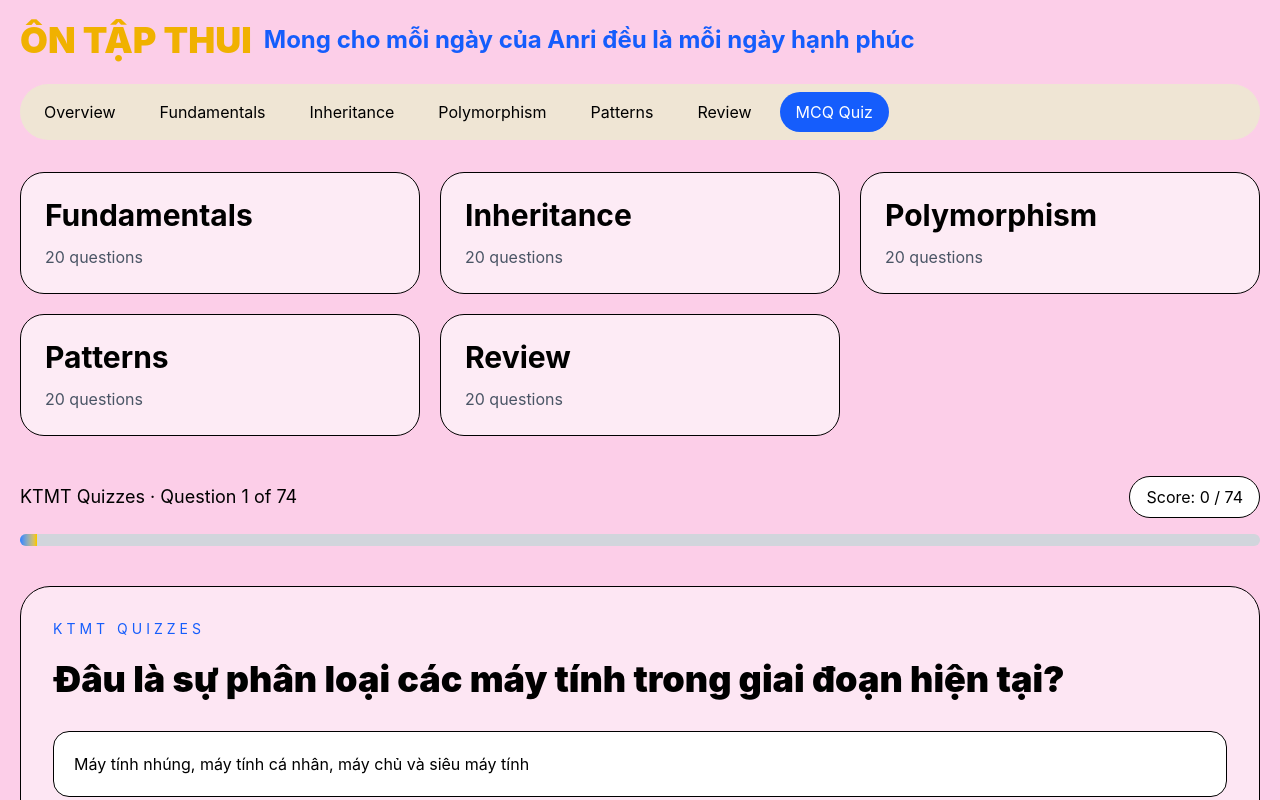
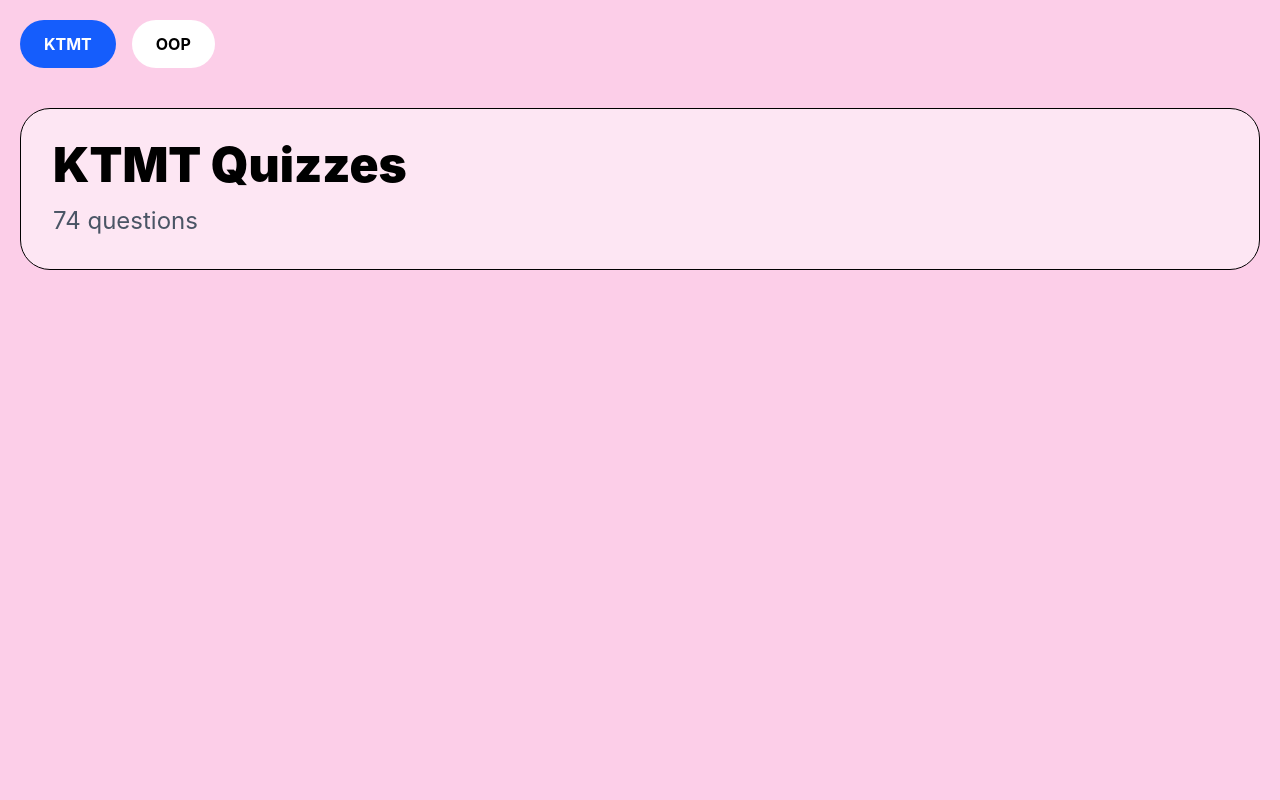
Before and after one commit to binhdangiuu/binanri, a React (Vite) app: page / in a window 1280 px wide. Shown: the top 800 px of the page. Built offline with nearby package versions, Linux system fonts and the light colour scheme.

Commit message:
add new questions

```diff
--- a/src/App.jsx
+++ b/src/App.jsx
@@ -5,7 +5,7 @@ export default function App() {
   const [selectedAnswer, setSelectedAnswer] = useState(null)
   const [score, setScore] = useState(0)
   const [quizFinished, setQuizFinished] = useState(false)
-
+  const [selectedQuiz, setSelectedQuiz] = useState(null)
   const question = questions[currentQuestion]
   const handleAnswer = (index) => {
   if (selectedAnswer !== null) return
@@ -30,6 +30,65 @@ export default function App() {
   setSelectedAnswer(null)
   setScore(0)
   setQuizFinished(false)
+}
+  if (selectedQuiz === null) {
+  return (
+    <div className="min-h-screen bg-pink-200 p-5">
+
+      {/* Progress bars */}
+      <div className="flex gap-4 mb-10">
+
+        <button
+          onClick={() => setSelectedQuiz("KTMT")}
+          className="
+            bg-blue-600
+            text-white
+            px-6
+            py-3
+            rounded-full
+            font-bold
+          "
+        >
+          KTMT
+        </button>
+
+        <button
+          className="
+            bg-white
+            px-6
+            py-3
+            rounded-full
+            font-bold
+          "
+        >
+          OOP
+        </button>
+
+      </div>
+
+      {/* KTMT card */}
+      <div
+        onClick={() => setSelectedQuiz("KTMT")}
+        className="
+          bg-white/50
+          border
+          rounded-[30px]
+          p-8
+          cursor-pointer
+          hover:border-blue-500
+        "
+      >
+        <h1 className="text-5xl font-black mb-4">
+          KTMT Quizzes
+        </h1>
+
+        <p className="text-2xl text-gray-600">
+          74 questions
+        </p>
+      </div>
+
+    </div>
+  )
 }
   if (quizFinished) {
   return (
```
